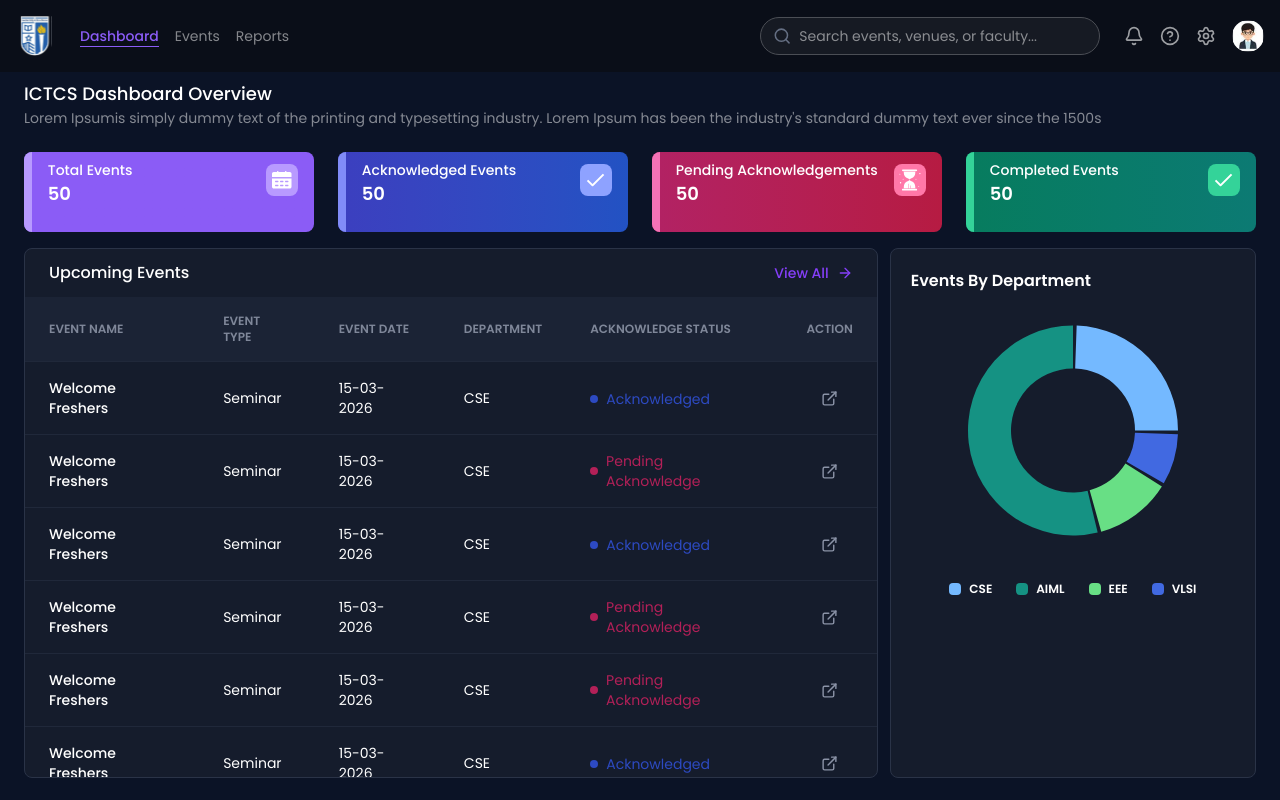
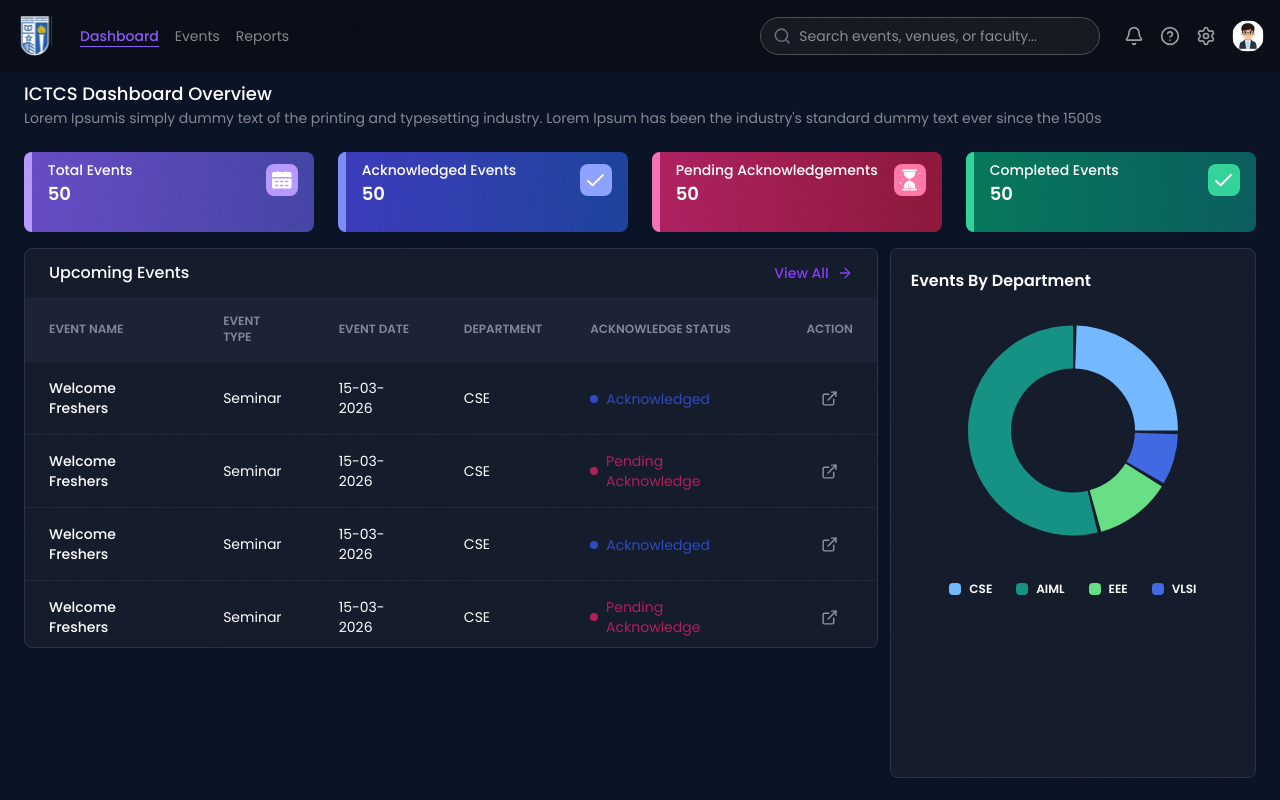
Before and after one commit to Dharshanmohan007/Events, a React (Vite) app in the folder client/: page /dashboard-ictcs in a window 1280 px wide. Built offline with nearby package versions, Linux system fonts and the light colour scheme.

Commit message:
Developed static ictcs dashboard

```diff
--- a/client/src/Pages/Dashboards/IctcsStatcard.jsx
+++ b/client/src/Pages/Dashboards/IctcsStatcard.jsx
@@ -1,3 +1,4 @@
+import React from 'react'
 import {
     CalendarRange,
     Check,
@@ -6,15 +7,14 @@ import {
 import calendarFill from '../../assets/calendarFill.svg'
 import hourglassFill from '../../assets/hourglassFill.svg'
 import tick from '../../assets/tick.svg'
-
-import React from 'react'
+import pattern from '../../assets/pattern.svg'
 
 const data = [
     {
         lable: 'Total Events',
         value: 50,
         icon: calendarFill,
-        bgColor: 'bg-gradient-to-r from-[#8b5cf6] to-[#8b5cf6]',
+        bgColor: 'bg-gradient-to-r from-[#684cc5] to-[#4546a5]',
         sideColor: 'bg-[#b89aff]',
         iconBg: 'bg-[#b89aff]',
     },
@@ -22,7 +22,7 @@ const data = [
         lable: 'Acknowledged Events',
         value: 50,
         icon: tick,
-        bgColor: 'bg-gradient-to-r from-[#3c3fbf] to-[#2252c3]',
+        bgColor: 'bg-gradient-to-r from-[#3d3cbc] to-[#1c439d]',
         sideColor: 'bg-[#818cf8]',
         iconBg: 'bg-[#8ea2ff]',
     },
@@ -30,7 +30,7 @@ const data = [
         lable: 'Pending Acknowledgements',
         value: 50,
         icon: hourglassFill,
-        bgColor: 'bg-gradient-to-r from-[#b22264] to-[#b61b42]',
+        bgColor: 'bg-gradient-to-r from-[#af2263] to-[#8d193c]',
         sideColor: 'bg-[#f472b6]',
         iconBg: 'bg-[#ff78a8]',
     },
@@ -38,7 +38,7 @@ const data = [
         lable: 'Completed Events',
         value: 50,
         icon: tick,
-        bgColor: 'bg-gradient-to-r from-[#077c5e] to-[#0c7a73]',
+        bgColor: 'bg-gradient-to-r from-[#07795c] to-[#0b5e5d]',
         sideColor: 'bg-[#34d399]',
         iconBg: 'bg-[#34d399]',
     },
@@ -53,6 +53,7 @@ const IctcsStatcard = () => {
                     className={`card h-20 rounded-lg flex ${item.bgColor} w-full`}
                     key={index}
                 >
+                    <img src={pattern} className="absolute inset-0 h-full w-full object-cover opacity-10" />
                     <div className={`side-box ${item.sideColor} h-full w-2 rounded-l-lg`} />
 
                     <div className="first-cotent-container flex h-fit items-start w-full justify-between px-4 mt-2">
--- a/client/src/Pages/Dashboards/IctcsUpcomingEventsTable.jsx
+++ b/client/src/Pages/Dashboards/IctcsUpcomingEventsTable.jsx
@@ -65,11 +65,25 @@ const upcomingEvents = [
         department: 'CSE',
         acknowledgeStatus: 'Acknowledged',
     },
+    {
+        eventName: 'Welcome Freshers',
+        eventType: 'Seminar',
+        eventDate: '15-03-2026',
+        department: 'CSE',
+        acknowledgeStatus: 'Acknowledged',
+    },
+    {
+        eventName: 'Welcome Freshers',
+        eventType: 'Seminar',
+        eventDate: '15-03-2026',
+        department: 'CSE',
+        acknowledgeStatus: 'Acknowledged',
+    },
 ]
 
 const IctcsUpcomingEventsTable = () => {
     return (
-        <section className=" rounded-lg border border-[#2a3347] bg-[#151c2c] w-[70%] h-full flex flex-col">
+        <section className="rounded-lg border border-[#2a3347] bg-[#151c2c] w-[70%] h-[400px] flex flex-col">
             <div className="flex items-center justify-between px-6 py-3 flex-shrink-0">
                 <h2 className="text-white font-medium">Upcoming Events</h2>
 
```
Also changed, not shown: client/src/App.jsx (+4 -4 lines), client/src/assets/pattern.svg (added).
